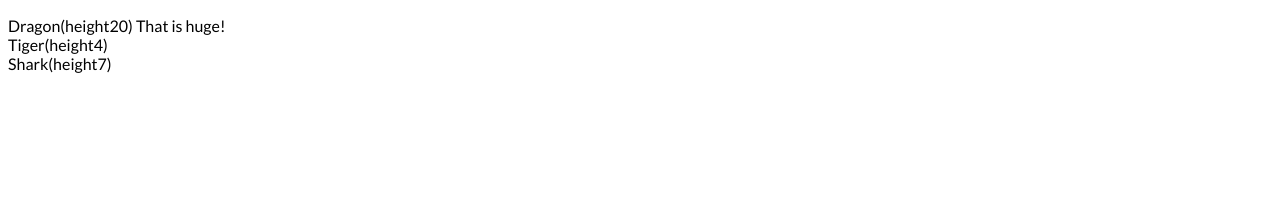
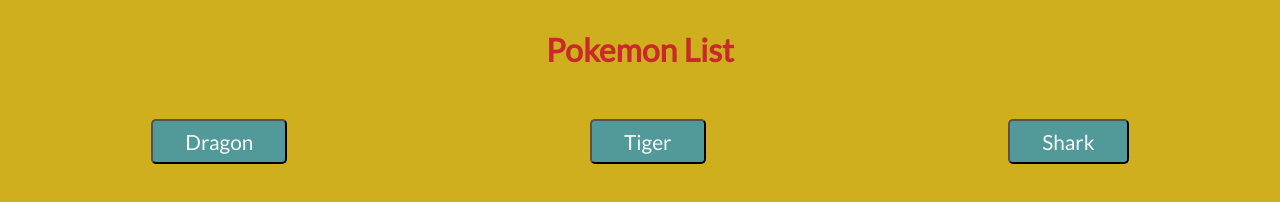
Before and after one commit to majd-karoun/Pokedox, a plain HTML site: page index.html in a window 1280 px wide. Drawn offline with Linux system fonts and the light colour scheme.

Commit message:
styling and more functions added

```diff
--- a/css/styles.css
+++ b/css/styles.css
@@ -1,6 +1,46 @@
 @import url('https://fonts.googleapis.com/css2?family=Lato&display=swap');
+
+*{
+    margin: 0;
+    padding: 0;
+    box-sizing: border-box;
+}
 
 body{
 font-family: 'Lato', sans-serif;
+background-color: rgb(208, 175, 30);
+}
+
+h1{
+    text-align: center;
+    margin-top: 30px;
+    color: rgb(200, 42, 42);
 
 }
+
+button{
+    cursor: pointer;
+    font-family: inherit;
+    color: rgba(255, 255, 255, 0.941);
+    background-color: rgb(82, 153, 153);
+    padding: 0.5rem 2rem ;
+    font-weight: 500;
+    font-size: 1.3rem;
+    border-radius: 5px;
+}
+
+button:hover{
+    transform: scale(1.1);
+}
+
+ul {
+    list-style: none;
+}
+
+/*/////////////////////////////*/
+.pokemon-list {
+ margin-top: 50px;
+ display: flex;
+ justify-content: space-around;
+ list-style: none;
+}
--- a/index.html
+++ b/index.html
@@ -8,8 +8,9 @@
     <title>Pokemon List</title>
 </head>
 <body>
+    <h1>Pokemon List</h1>
 
-    <ul class="list">
+    <ul class="pokemon-list">
 
     </ul>
 
--- a/js/scripts.js
+++ b/js/scripts.js
@@ -1,6 +1,4 @@
-
-
-let pokemonRepository = (function(){
+let pokemonRepository = (function () {
   let pokemonList = [
     {
       name: "Dragon",
@@ -19,35 +17,55 @@ let pokemonRepository = (function(){
     },
   ];
 
-  function getAll(){
-    return pokemonList
+  function getAll() {
+    return pokemonList;
   }
 
-  function add(item){
-    if (typeof item === 'object'){
-      return pokemonList.push(item)
+  function add(pokemon) {
+    if (typeof pokemon === "object" && "name" in pokemon && "height" in pokemon && "type" in pokemon) {
+      return pokemonList.push(pokemon);
     }
-
   }
 
-  return{
+  // create a pokemon button and add it to .pokemon-list
+  function addListItem(pokemon) {
+    // set and select variables
+    let pokemonName = pokemon.name;
+    let pokemonHeight = pokemon.height;
+    let li = document.createElement("li");
+    let pokemonList = document.querySelector(".pokemon-list");
+    let button = document.createElement("button");
 
-    getAll,
-    add
+    //render the pokemon names
+    button.innerText = pokemonName;
+    button.classList.add("pokemon-label");
+    pokemonList.appendChild(li);
+    li.appendChild(button);
+
+    // event listener
+    button.addEventListener('click',()=> showDetails(pokemon))
   }
 
-}())
+  function showDetails(pokemon){
+    console.log(pokemon);
+  }
+
+  return {
+    getAll,
+    add,
+    addListItem
+  };
+})();
+//////////////////////////////////////////////
 
 
-pokemonRepository.getAll().forEach(item => {
-  let pokemon = item.name;
-  let pokemonHeight = item.height;
-   // check if pokemon is Dragon
-   if (pokemon === "Dragon") {
-    document.write(
-      pokemon + "(height" + pokemonHeight + ")" + " That is huge!" + '<br>'
-    );
-  } else {
-    document.write(pokemon + "(height" + pokemonHeight + ")" + '<br>');
-  }
-})
+// add to pokemon to the repository
+pokemonRepository.add({ name: "Pikachu", height: 0.3, types: ["electric"] });
+////////////////////////////////////////////
+
+
+// iterate through and render the pokemon list
+pokemonRepository.getAll().forEach((pokemon) => {
+  pokemonRepository.addListItem(pokemon)
+});
+//////////////////////////////////////////////////////////
```
